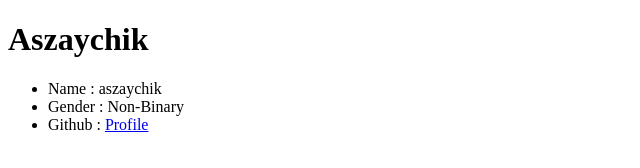
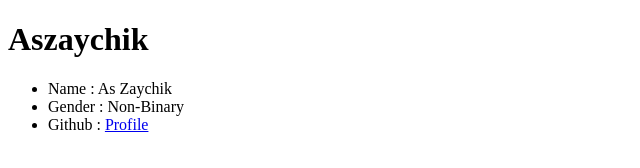
Before and after one commit to Aszaychik/jquery-test, a website: page index.html in a window 1280 px wide. Shown: the full height of the page, 0-640 px from the left. Drawn offline with nearby package versions, Linux system fonts and the light colour scheme.

Commit message:
JQEURY TEST SELECTOR

```diff
--- a/index.html
+++ b/index.html
@@ -10,7 +10,7 @@
     <main>
       <h1>Aszaychik</h1>
       <ul>
-        <li>Name : aszaychik</li>
+        <li>Name : <span>aszaychik</span></li>
         <li>Gender : <span class="gender">Male</span></li>
         <li>Github : <a href="https://github.com/Aszaychik">Profile</a></li>
       </ul>
@@ -18,6 +18,7 @@
     <script src="https://code.jquery.com/jquery-3.6.1.min.js"></script>
     <script>
       $(document).ready(function () {
+        $("main li span:first").text("As Zaychik");
         $(".gender").text("Non-Binary");
       });
     </script>
```
